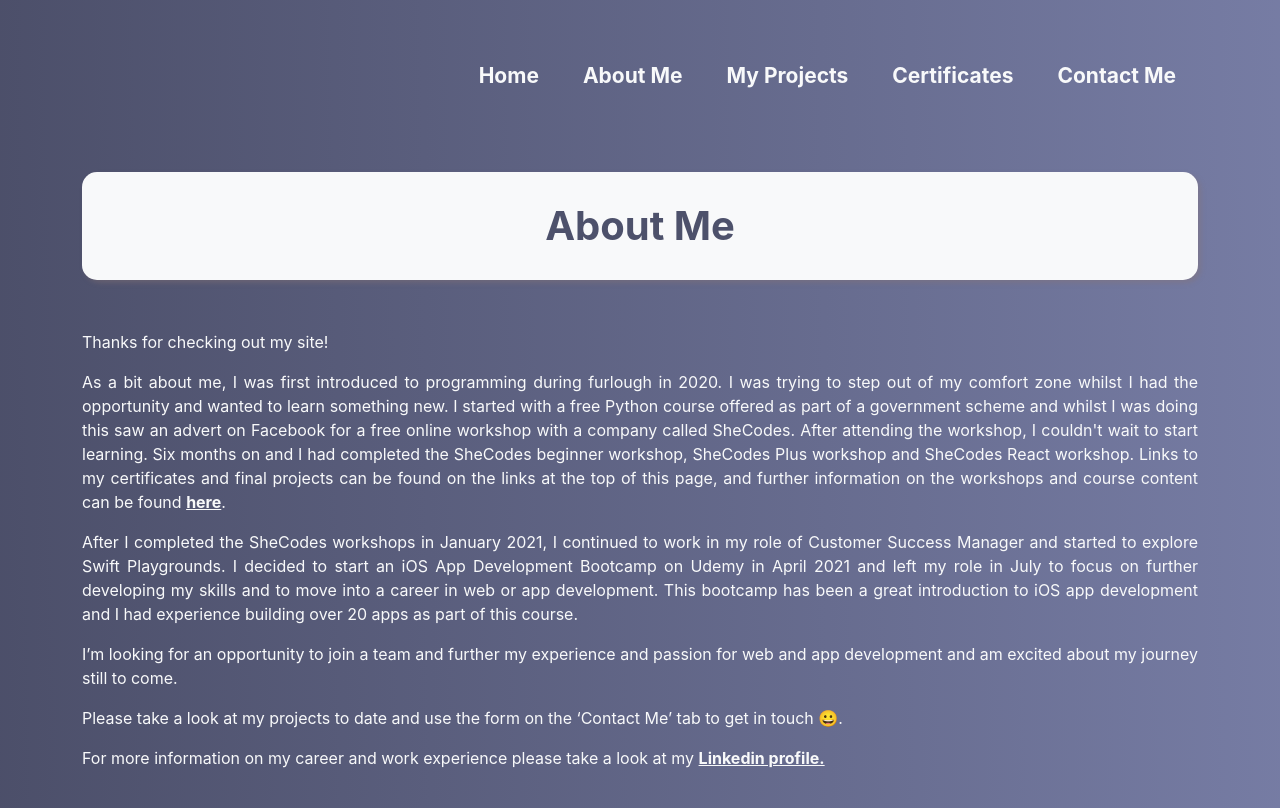
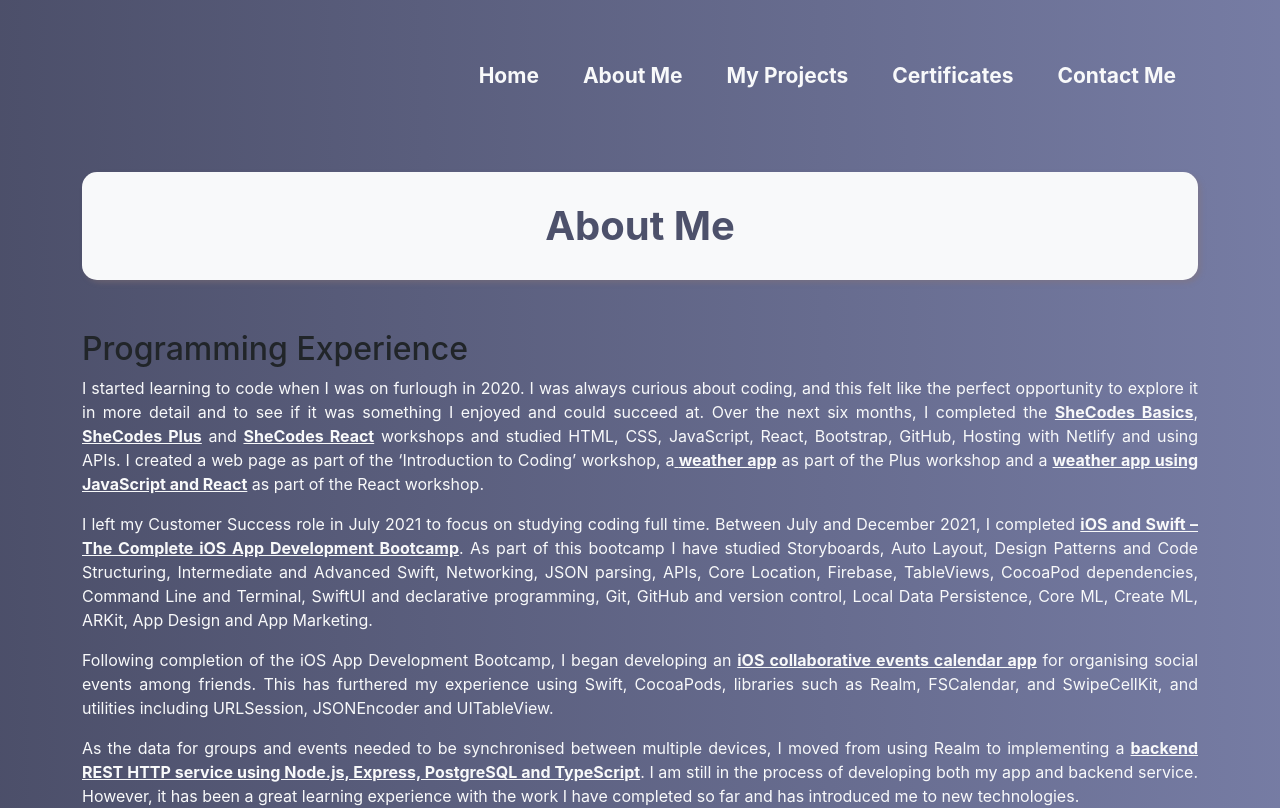
Before and after one commit to lucyjdev/portfolio-website, a React (Create React App) app: page /about in a window 1280 px wide. Shown: the top 808 px of the page. Built offline with nearby package versions, Linux system fonts and the light colour scheme.

Commit message:
Amend wording and add links to text

```diff
--- a/src/About.tsx
+++ b/src/About.tsx
@@ -8,47 +8,120 @@ export default function About() {
       <Navigation />
       <div className="container">
         <h1 className="title">About Me</h1>
+        <div className="about-title">
+          <h2>Programming Experience</h2>
           <div className="info-para">
-          <p>Thanks for checking out my site!</p>
             <p>
-            As a bit about me, I was first introduced to programming during
-            furlough in 2020. I was trying to step out of my comfort zone whilst
-            I had the opportunity and wanted to learn something new. I started
-            with a free Python course offered as part of a government scheme and
-            whilst I was doing this saw an advert on Facebook for a free online
-            workshop with a company called SheCodes. After attending the
-            workshop, I couldn't wait to start learning. Six months on and I had
-            completed the SheCodes beginner workshop, SheCodes Plus workshop and
-            SheCodes React workshop. Links to my certificates and final projects
-            can be found on the links at the top of this page, and further
-            information on the workshops and course content can be found{" "}
-            <a className="link" href="https://www.shecodes.io/">
-              here
+              I started learning to code when I was on furlough in 2020. I was
+              always curious about coding, and this felt like the perfect
+              opportunity to explore it in more detail and to see if it was
+              something I enjoyed and could succeed at. Over the next six
+              months, I completed the{" "}
+              <a className="link" href="https://www.shecodes.io/workshop">
+                SheCodes Basics
+              </a>
+              ,{" "}
+              <a className="link" href="https://www.shecodes.io/plus">
+                SheCodes Plus
+              </a>{" "}
+              and{" "}
+              <a className="link" href="https://www.shecodes.io/react">
+                SheCodes React
+              </a>{" "}
+              workshops and studied HTML, CSS, JavaScript, React, Bootstrap,
+              GitHub, Hosting with Netlify and using APIs. I created a web page
+              as part of the ‘Introduction to Coding’ workshop, a
+              <a
+                className="link"
+                href="https://github.com/lucyj204/weather-app-project"
+              >
+                {" "}
+                weather app
+              </a>{" "}
+              as part of the Plus workshop and a{" "}
+              <a
+                className="link"
+                href="https://github.com/lucyj204/react-weather-app"
+              >
+                weather app using JavaScript and React
+              </a>{" "}
+              as part of the React workshop.
+            </p>
+            <p>
+              I left my Customer Success role in July 2021 to focus on studying
+              coding full time. Between July and December 2021, I completed{" "}
+              <a
+                className="link"
+                href="https://www.udemy.com/course/ios-13-app-development-bootcamp/"
+              >
+                iOS and Swift – The Complete iOS App Development Bootcamp
+              </a>
+              . As part of this bootcamp I have studied Storyboards, Auto
+              Layout, Design Patterns and Code Structuring, Intermediate and
+              Advanced Swift, Networking, JSON parsing, APIs, Core Location,
+              Firebase, TableViews, CocoaPod dependencies, Command Line and
+              Terminal, SwiftUI and declarative programming, Git, GitHub and
+              version control, Local Data Persistence, Core ML, Create ML,
+              ARKit, App Design and App Marketing.
+            </p>
+            <p>
+              Following completion of the iOS App Development Bootcamp, I began
+              developing an{" "}
+              <a
+                className="link"
+                href="https://github.com/lucyj204/GroupEventsCalendar"
+              >
+                iOS collaborative events calendar app
+              </a>{" "}
+              for organising social events among friends. This has furthered my
+              experience using Swift, CocoaPods, libraries such as Realm,
+              FSCalendar, and SwipeCellKit, and utilities including URLSession,
+              JSONEncoder and UITableView.
+            </p>
+            <p>
+              As the data for groups and events needed to be synchronised
+              between multiple devices, I moved from using Realm to implementing
+              a{" "}
+              <a
+                className="link"
+                href="https://github.com/lucyj204/GroupEventsCalendarBackend"
+              >
+                backend REST HTTP service using Node.js, Express, PostgreSQL and
+                TypeScript
+              </a>
+              . I am still in the process of developing both my app and backend
+              service. However, it has been a great learning experience with the
+              work I have completed so far and has introduced me to new
+              technologies.
+            </p>
+            <p>
+              In recent months I have been building this{" "}
+              <a
+                className="link"
+                href="https://github.com/lucyj204/portfolio-website"
+              >
+                portfolio website using TypeScript, React and Bootstrap
+              </a>
+              . I have also been working on a{" "}
+              <a className="link" href="https://github.com/lucyj204/TimerSwift">
+                timer app using Swift
               </a>
               .
             </p>
             <p>
-            After I completed the SheCodes workshops in January 2021, I
-            continued to work in my role of Customer Success Manager and started
-            to explore Swift Playgrounds. I decided to start an iOS App
-            Development Bootcamp on Udemy in April 2021 and left my role in July
-            to focus on further developing my skills and to move into a career
-            in web or app development. This bootcamp has been a great
-            introduction to iOS app development and I had experience building
-            over 20 apps as part of this course.{" "}
+              Outside of my courses I have been attending or viewing tech talks
+              online to increase my exposure. The talks include a Mongo DB
+              conference, Apple Developer talks and online lectures and
+              tutorials. I have spent time reading documentation and started to
+              read ‘Structure and Interpretation of Computer Programs’ by Harold
+              Abelson and Gerald Jay Sussman with Julie Sussman. I have also
+              been working through the ‘Computer Science Fundamentals’,
+              ‘Pre-Algebra’ and ‘Algorithm Fundamentals’ courses available on
+              Brilliant, to further develop my knowledge of these topics.
             </p>
             <p>
-            I’m looking for an opportunity to join a team and further my
-            experience and passion for web and app development and am excited
-            about my journey still to come.
-          </p>
-          <p>
-            Please take a look at my projects to date and use the form on the
-            ‘Contact Me’ tab to get in touch 😀.
-          </p>
-          <p>
-            For more information on my career and work experience please take a
-            look at my{" "}
+              For more information on my career and work experience please take
+              a look at my{" "}
               <a
                 className="link"
                 href="https://www.linkedin.com/in/lucy-joyce-597485166/"
@@ -58,6 +131,7 @@ export default function About() {
             </p>
           </div>
         </div>
+      </div>
       <Footer />
     </div>
   );
```
Lines whose indentation alone changed are shown as unchanged.
